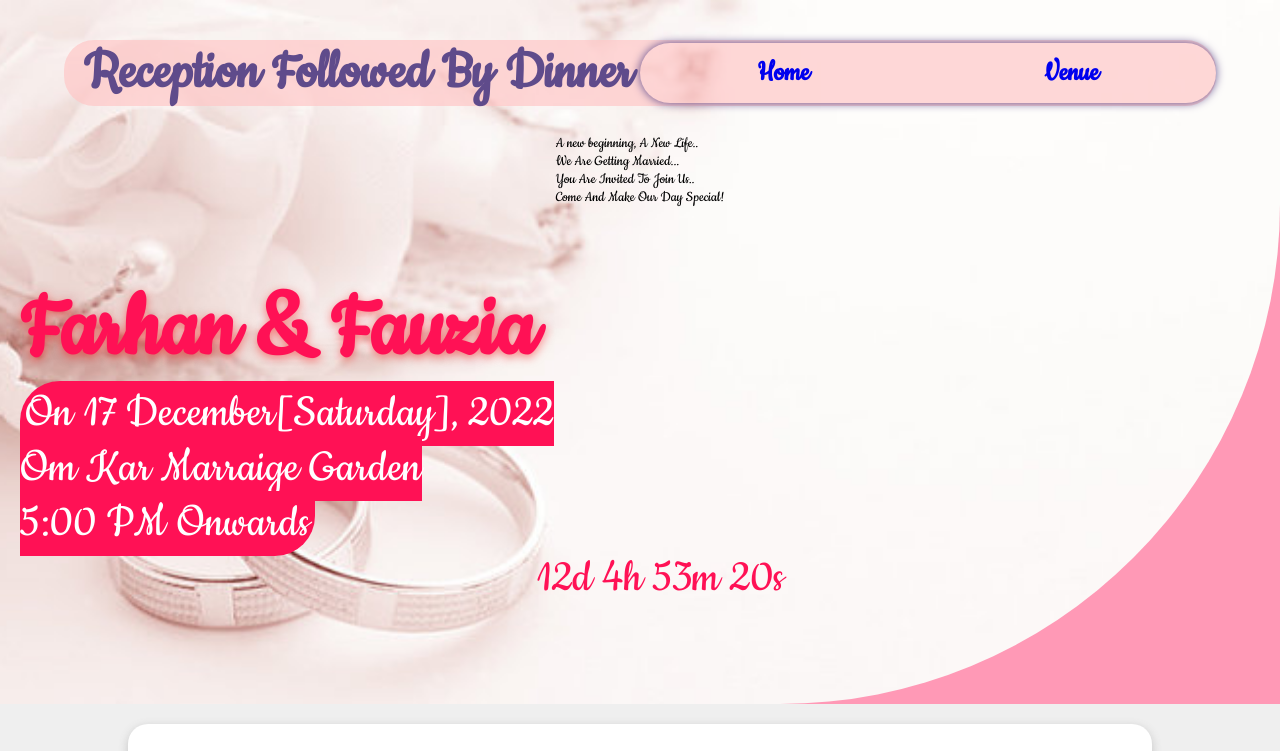
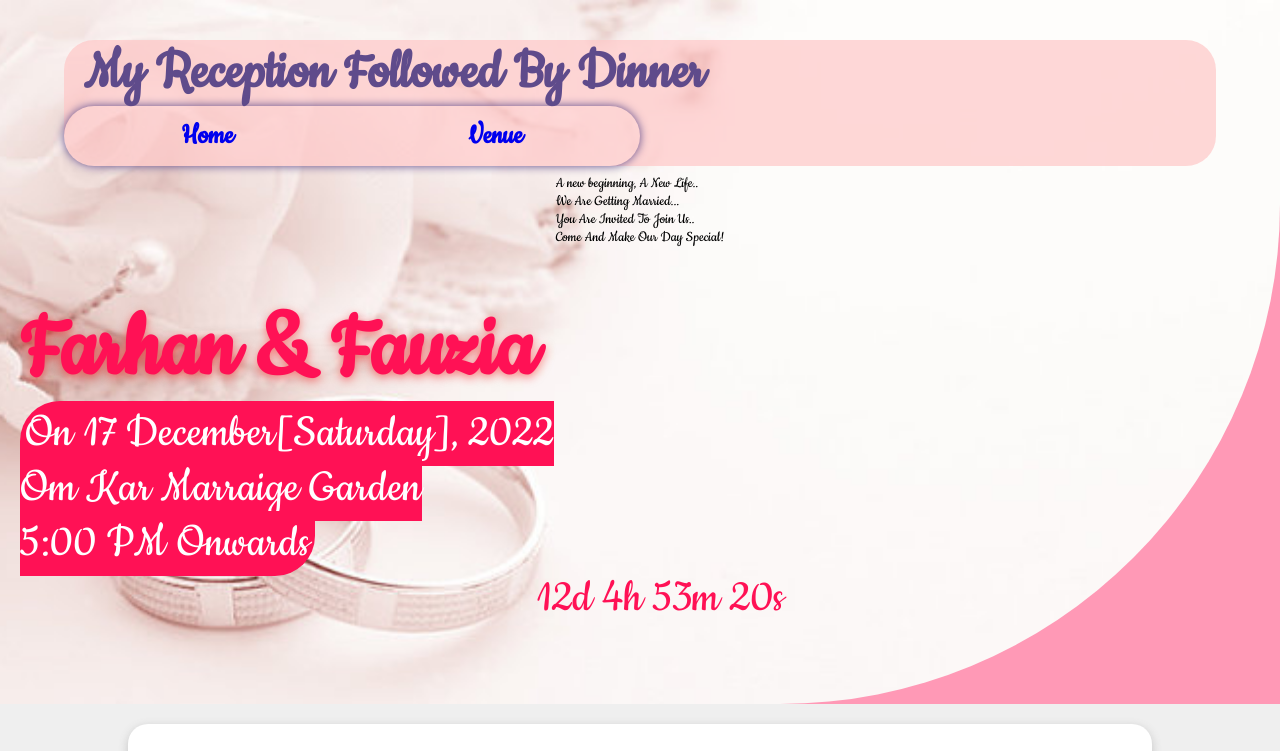
Before and after one commit to Sumamhshaikh/Reception, a plain HTML site: page index.html in a window 1280 px wide. Shown: the top 751 px of the page. Drawn offline with Linux system fonts and the light colour scheme.

Commit message:
Update index.html

```diff
--- a/index.html
+++ b/index.html
@@ -21,7 +21,7 @@
 	<div class="container">
 		<div class="banner">
 			<div class="nav">
-				<b >Reception Followed By Dinner</b>
+				<b > My Reception Followed By Dinner</b>
 				<div class="menu">
 					<a href="#">Home</a>
 					<a href="#venue">Venue</a>
```
